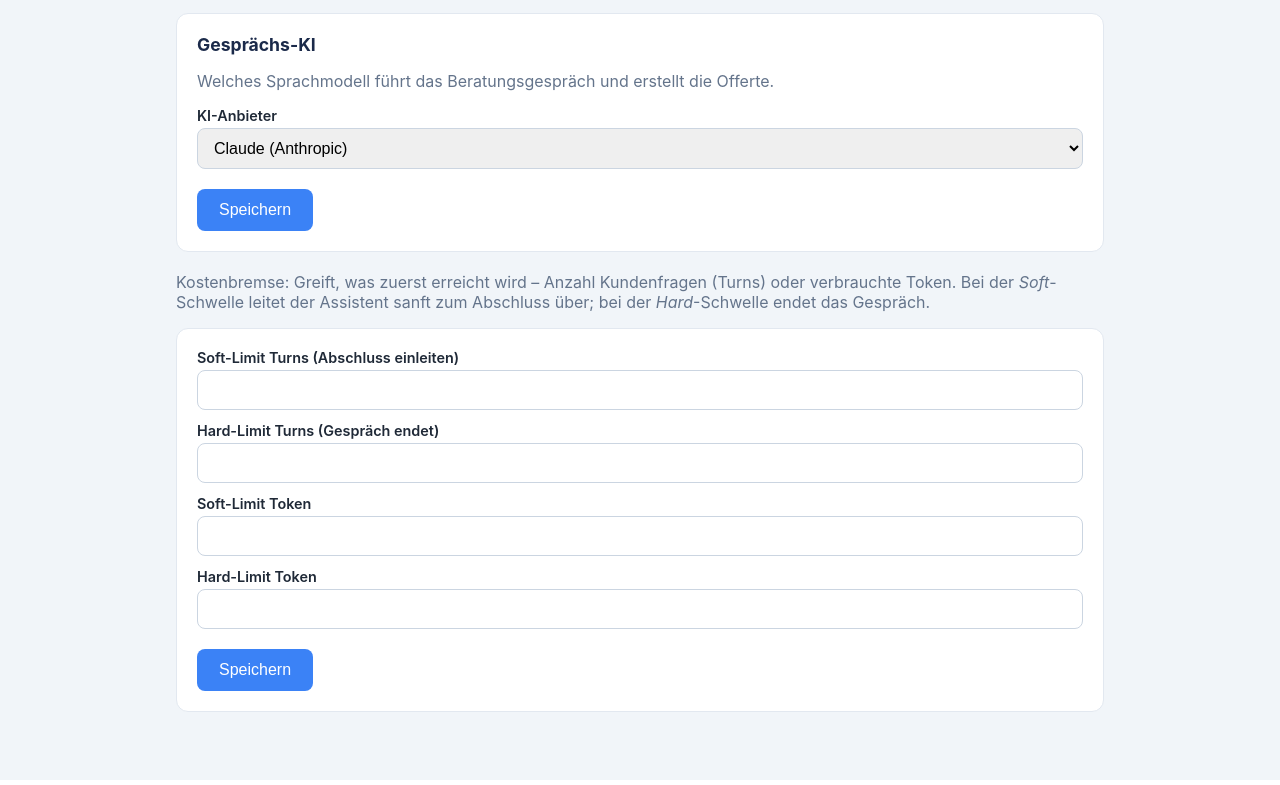
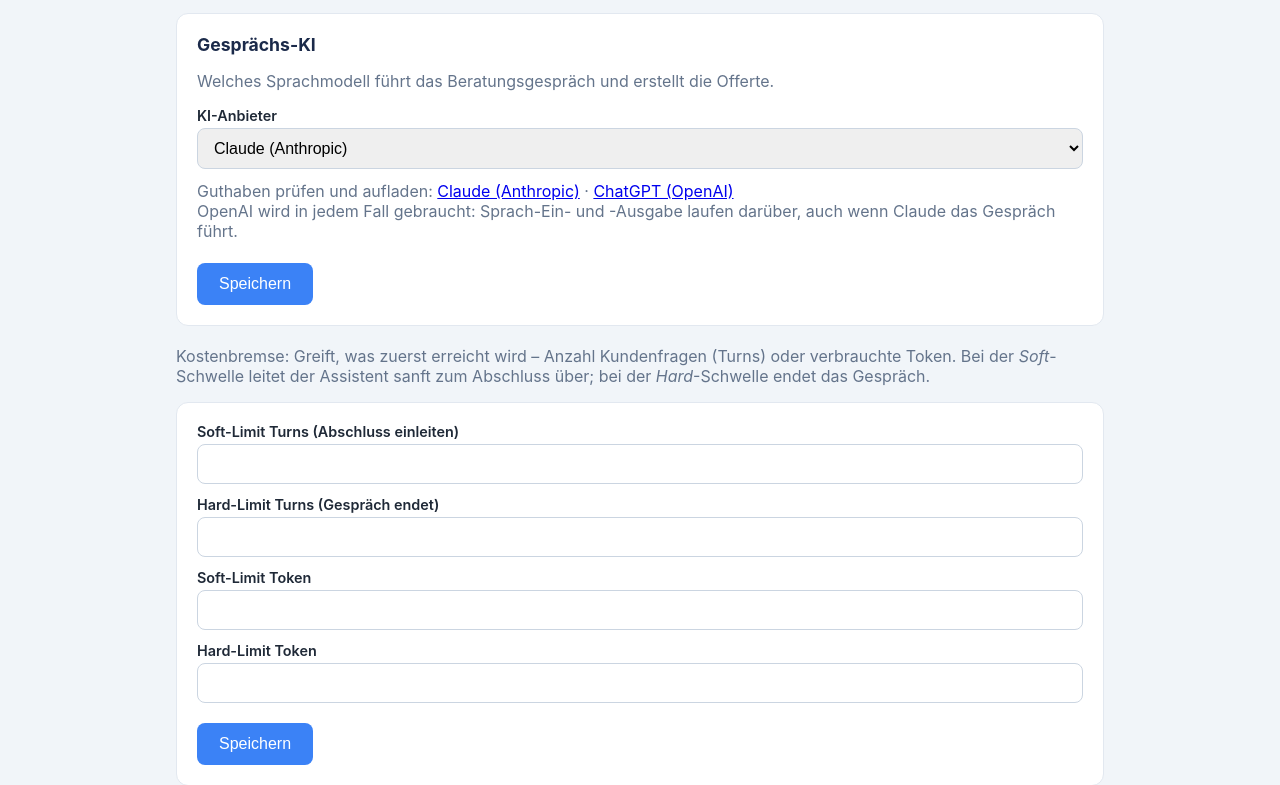
Before and after one commit to plebsapps/Offerten-Assistent-offerte.ralfwbalz.ch, a FastAPI app: template templates/admin/einstellungen.html in a window 1280 px wide. Shown: the part 166-951 px from the top of the page. Run offline with FastAPI, Linux system fonts and the light colour scheme; the template is opened without the code that fills it, so the values that code supplies are empty; parts of the project's set-up code (start-up, migrations or seed data) failed here and were passed over.

Commit message:
Admin-Einstellungen: Links zum Guthaben bei Anthropic und OpenAI
Co-Authored-By: Claude Opus 5.5 <noreply@anthropic.com>

```diff
--- a/templates/admin/einstellungen.html
+++ b/templates/admin/einstellungen.html
@@ -12,6 +12,17 @@
       <option value="openai" {% if ki_anbieter == "openai" %}selected{% endif %}>ChatGPT (OpenAI)</option>
     </select>
   </label>
+  {# Guthaben der beiden Anbieter: Links auf deren Abrechnungsseiten (Anmeldung dort nötig). #}
+  <p class="muted" style="margin:6px 0 14px">
+    Guthaben prüfen und aufladen:
+    <a href="https://console.anthropic.com/settings/billing" target="_blank" rel="noopener"
+       style="{{ 'font-weight:700' if ki_anbieter == 'claude' else '' }}">Claude (Anthropic)</a>
+    &middot;
+    <a href="https://platform.openai.com/settings/organization/billing/overview" target="_blank" rel="noopener"
+       style="{{ 'font-weight:700' if ki_anbieter == 'openai' else '' }}">ChatGPT (OpenAI)</a><br>
+    OpenAI wird in jedem Fall gebraucht: Sprach-Ein- und -Ausgabe laufen darüber, auch wenn
+    Claude das Gespräch führt.
+  </p>
   <button type="submit" class="btn-primary">Speichern</button>
 </form>
 
```
Also changed, not shown: CLAUDE.md (+2 -1 lines).
